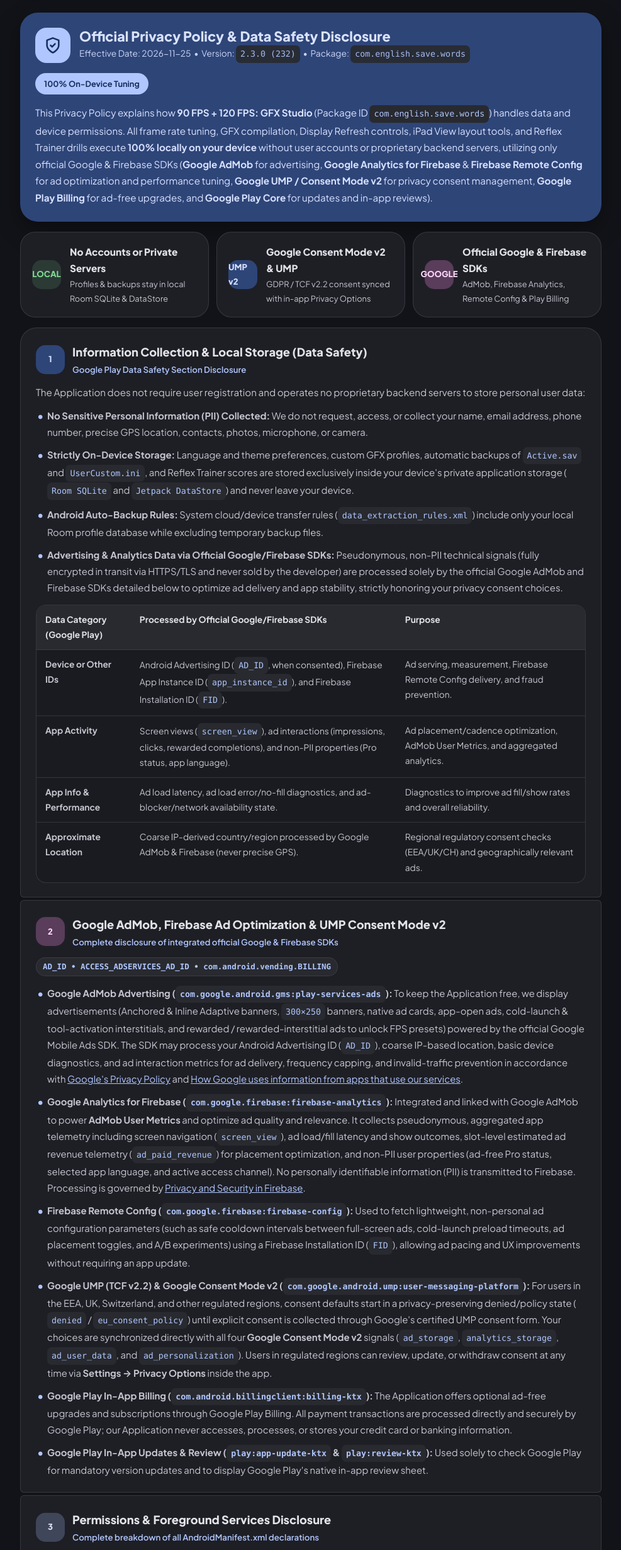
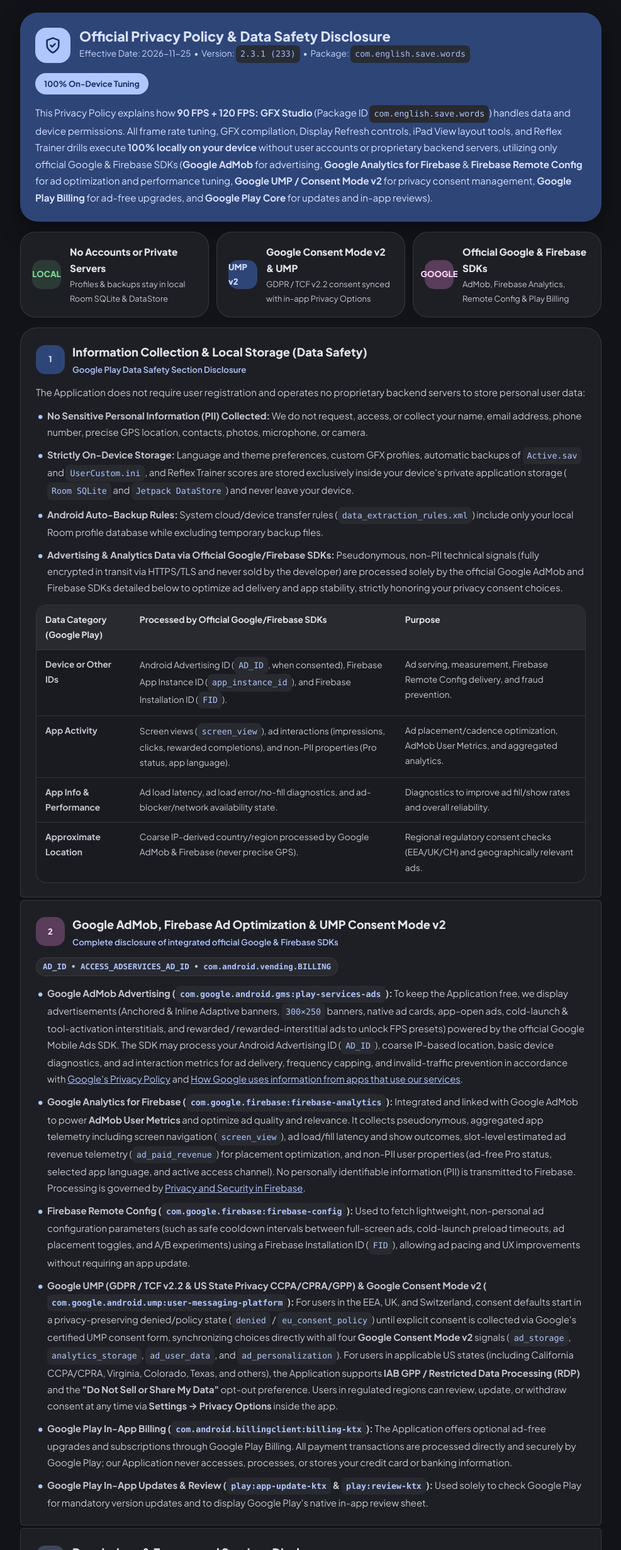
Before and after one commit to hussam8al/privacy-policy, a plain HTML site: page 90-fps-120-fps-gfx-booster-privacy-policy.html in a window 1280 px wide. Shown: the part 77-2538 px from the top of the page at 63% size, without its empty margins (146-1133 px from the left). Drawn offline with Linux system fonts and the light colour scheme.

Commit message:
Update 90-fps-120-fps-gfx-booster-privacy-policy.html

```diff
--- a/90-fps-120-fps-gfx-booster-privacy-policy.html
+++ b/90-fps-120-fps-gfx-booster-privacy-policy.html
@@ -498,10 +498,10 @@
               Official Privacy Policy &amp; Data Safety Disclosure
             </h1>
             <div class="lang-ar" style="font-size: 0.86rem; opacity: 0.92;">
-              تاريخ السريان: 2026-11-25 &nbsp;•&nbsp; الإصدار: <code>2.3.0 (232)</code> &nbsp;•&nbsp; الحزمة: <code>com.english.save.words</code>
+              تاريخ السريان: 2026-11-25 &nbsp;•&nbsp; الإصدار: <code>2.3.1 (233)</code> &nbsp;•&nbsp; الحزمة: <code>com.english.save.words</code>
             </div>
             <div class="lang-en" style="font-size: 0.86rem; opacity: 0.92;">
-              Effective Date: 2026-11-25 &nbsp;•&nbsp; Version: <code>2.3.0 (232)</code> &nbsp;•&nbsp; Package: <code>com.english.save.words</code>
+              Effective Date: 2026-11-25 &nbsp;•&nbsp; Version: <code>2.3.1 (233)</code> &nbsp;•&nbsp; Package: <code>com.english.save.words</code>
             </div>
           </div>
         </div>
@@ -683,8 +683,8 @@
               يُستخدم لجلب إعدادات خفيفة غير شخصية لتحسين وتيرة الإعلانات وتجربة المستخدم (مثل الفاصل الزمني الآمن بين الإعلانات بملء الشاشة، ومهلة التحميل المسبق عند التشغيل، وتفعيل أو تعطيل مواضع إعلانية محددة وإجراء اختبارات A/B) باستخدام معرّف التثبيت (<code>FID</code>) دون الحاجة لتحديث التطبيق في كل مرة.
             </li>
             <li>
-              <strong>منصة موافقة المستخدمين Google UMP (TCF v2.2) وGoogle Consent Mode v2 (<code>com.google.android.ump:user-messaging-platform</code>):</strong>
-              للمستخدمين داخل المنطقة الاقتصادية الأوروبية (EEA) والمملكة المتحدة وسويسرا والمناطق الخاضعة للوائح مماثلة، يتم ضبط إشارات الموافقة افتراضياً على الرفض (<code>denied</code> / <code>eu_consent_policy</code>) قبل طلب موافقتك الصريحة عبر نموذج Google UMP المعتمد. تتم مزامنة اختياراتك تلقائياً مع إشارات <strong>Google Consent Mode v2</strong> الأربعة (<code>ad_storage</code> و<code>analytics_storage</code> و<code>ad_user_data</code> و<code>ad_personalization</code>). يمكنك مراجعة خيارات الموافقة أو تعديلها أو سحبها في أي وقت من داخل التطبيق عبر <strong>الإعدادات &larr; خيارات الخصوصية (Privacy Options)</strong>.
+              <strong>منصة موافقة المستخدمين Google UMP (GDPR / TCF v2.2 ولوائح الولايات الأمريكية CCPA/CPRA/GPP) وGoogle Consent Mode v2 (<code>com.google.android.ump:user-messaging-platform</code>):</strong>
+              للمستخدمين داخل المنطقة الاقتصادية الأوروبية (EEA) والمملكة المتحدة وسويسرا، يتم ضبط إشارات الموافقة افتراضياً على الرفض (<code>denied</code> / <code>eu_consent_policy</code>) قبل طلب موافقتك الصريحة عبر نموذج Google UMP المعتمد، وتتم مزامنة اختياراتك تلقائياً مع إشارات <strong>Google Consent Mode v2</strong> الأربعة (<code>ad_storage</code> و<code>analytics_storage</code> و<code>ad_user_data</code> و<code>ad_personalization</code>). أما لمستخدمي الولايات الأمريكية المشمولة بقوانين الخصوصية (مثل كاليفورنيا CCPA/CPRA وفرجينيا وكولورادو وتكساس وغيرها)، فيدعم التطبيق إشارات <strong>IAB GPP / Restricted Data Processing (RDP)</strong> وخيار <strong>"عدم بيع أو مشاركة بياناتي" (Do Not Sell or Share My Data)</strong>. يمكنك مراجعة خيارات الموافقة أو تعديلها أو سحبها في أي وقت من داخل التطبيق عبر <strong>الإعدادات &larr; خيارات الخصوصية (Privacy Options)</strong>.
             </li>
             <li>
               <strong>المشتريات والاشتراكات عبر Google Play Billing (<code>com.android.billingclient:billing-ktx</code>):</strong>
@@ -720,8 +720,8 @@
               Used to fetch lightweight, non-personal ad configuration parameters (such as safe cooldown intervals between full-screen ads, cold-launch preload timeouts, ad placement toggles, and A/B experiments) using a Firebase Installation ID (<code>FID</code>), allowing ad pacing and UX improvements without requiring an app update.
             </li>
             <li>
-              <strong>Google UMP (TCF v2.2) &amp; Google Consent Mode v2 (<code>com.google.android.ump:user-messaging-platform</code>):</strong>
-              For users in the EEA, UK, Switzerland, and other regulated regions, consent defaults start in a privacy-preserving denied/policy state (<code>denied</code> / <code>eu_consent_policy</code>) until explicit consent is collected through Google's certified UMP consent form. Your choices are synchronized directly with all four <strong>Google Consent Mode v2</strong> signals (<code>ad_storage</code>, <code>analytics_storage</code>, <code>ad_user_data</code>, and <code>ad_personalization</code>). Users in regulated regions can review, update, or withdraw consent at any time via <strong>Settings &rarr; Privacy Options</strong> inside the app.
+              <strong>Google UMP (GDPR / TCF v2.2 &amp; US State Privacy CCPA/CPRA/GPP) &amp; Google Consent Mode v2 (<code>com.google.android.ump:user-messaging-platform</code>):</strong>
+              For users in the EEA, UK, and Switzerland, consent defaults start in a privacy-preserving denied/policy state (<code>denied</code> / <code>eu_consent_policy</code>) until explicit consent is collected via Google's certified UMP consent form, synchronizing choices directly with all four <strong>Google Consent Mode v2</strong> signals (<code>ad_storage</code>, <code>analytics_storage</code>, <code>ad_user_data</code>, and <code>ad_personalization</code>). For users in applicable US states (including California CCPA/CPRA, Virginia, Colorado, Texas, and others), the Application supports <strong>IAB GPP / Restricted Data Processing (RDP)</strong> and the <strong>"Do Not Sell or Share My Data"</strong> opt-out preference. Users in regulated regions can review, update, or withdraw consent at any time via <strong>Settings &rarr; Privacy Options</strong> inside the app.
             </li>
             <li>
               <strong>Google Play In-App Billing (<code>com.android.billingclient:billing-ktx</code>):</strong>
@@ -845,7 +845,7 @@
           </div>
           <ul>
             <li><strong>حذف البيانات وإعادة ضبط التحليلات فوراً:</strong> يمكنك مسح جميع التفضيلات وملفات GFX المحفوظة والنسخ الاحتياطية فوراً من داخل التطبيق عبر زر <strong>"إعادة ضبط الإعدادات" (Reset App Settings)</strong> في تبويب الإعدادات (وهو ما يعيد أيضاً ضبط بيانات Firebase Analytics المحلية ومعرّف مثيل التطبيق عبر <code>resetAnalyticsData()</code>)، أو عبر مسح بيانات التطبيق من إعدادات أندرويد أو إلغاء تثبيت التطبيق.</li>
-            <li><strong>التحكم في الإعلانات المخصصة والموافقة:</strong> يمكنك تعديل أو سحب موافقة الإعلانات والتحليلات في أي وقت عبر <strong>الإعدادات &larr; خيارات الخصوصية (Privacy Options)</strong> في المناطق الخاضعة لـ GDPR/EEA/UK/CH، كما يمكنك إعادة تعيين معرّف الإعلانات (<code>AD_ID</code>) أو حذفه من إعدادات أندرويد (الإعدادات &larr; Google &larr; الإعلانات).</li>
+            <li><strong>التحكم في الإعلانات المخصصة والموافقة:</strong> يمكنك تعديل أو سحب موافقة الإعلانات والتحليلات (أو تفعيل خيار عدم بيع/مشاركة البيانات في الولايات الأمريكية) في أي وقت عبر <strong>الإعدادات &larr; خيارات الخصوصية (Privacy Options)</strong> في المناطق الخاضعة لـ GDPR/EEA/UK/CH ولوائح الولايات الأمريكية (CCPA/CPRA)، كما يمكنك إعادة تعيين معرّف الإعلانات (<code>AD_ID</code>) أو حذفه من إعدادات أندرويد (الإعدادات &larr; Google &larr; الإعلانات).</li>
             <li><strong>الاحتفاظ بالبيانات:</strong> تبقى البيانات المحلية على جهازك فقط حتى تقوم بمسحها أو حذف التطبيق، بينما تخضع البيانات التحليلية المجمّعة وغير الشخصية لسياسات الاحتفاظ القياسية في Google Analytics وFirebase.</li>
             <li><strong>خصوصية الأطفال (COPPA):</strong> التطبيق غير موجّه للأطفال دون سن 13 عاماً، وتم ضبط طلبات إعلانات AdMob على عدم التوجيه للأطفال أو القاصرين (<code>TAG_FOR_CHILD_DIRECTED_TREATMENT_FALSE</code> و<code>TAG_FOR_UNDER_AGE_OF_CONSENT_FALSE</code>).</li>
             <li><strong>إخلاء المسؤولية القانوني:</strong> تطبيق <strong>90 FPS + 120 FPS: GFX Studio</strong> هو أداة مستقلة لضبط العرض والرسوميات والتدريب على التصويب، وهو غير تابع أو معتمد أو مدعوم رسمياً من Krafton, Inc. أو Tencent Games أو Level Infinite أو PUBG Corporation أو Shizuku. جميع العلامات التجارية تعود لمالكيها الأصليين.</li>
@@ -863,7 +863,7 @@
           </div>
           <ul>
             <li><strong>Instant Data Deletion &amp; Analytics Reset:</strong> You can permanently wipe all local preferences, saved GFX profiles, and backups at any time by tapping <strong>"Reset App Settings"</strong> in the Settings tab (which also resets on-device Firebase Analytics state and App Instance ID via <code>resetAnalyticsData()</code>), clearing app storage in Android Settings, or uninstalling the Application.</li>
-            <li><strong>Managing Consent &amp; Ad Personalization:</strong> Users in GDPR/EEA/UK/CH regions can review, customize, or withdraw ad and analytics consent at any time via <strong>Settings &rarr; Privacy Options</strong>. All Android users can also reset or delete their Advertising ID (<code>AD_ID</code>) in Android Settings (Settings &rarr; Google &rarr; Ads).</li>
+            <li><strong>Managing Consent &amp; Ad Personalization:</strong> Users in GDPR/EEA/UK/CH regions and applicable US states (CCPA/CPRA) can review, customize, withdraw consent, or opt out of data sharing ("Do Not Sell or Share My Data") at any time via <strong>Settings &rarr; Privacy Options</strong>. All Android users can also reset or delete their Advertising ID (<code>AD_ID</code>) in Android Settings (Settings &rarr; Google &rarr; Ads).</li>
             <li><strong>Data Retention:</strong> On-device profiles and backups remain strictly on your device until reset or uninstalled. Aggregated, pseudonymous analytics telemetry is retained only in accordance with standard Google Analytics &amp; Firebase retention policies.</li>
             <li><strong>Children's Privacy (COPPA):</strong> The Application is not directed to children under 13, and AdMob requests are configured with <code>TAG_FOR_CHILD_DIRECTED_TREATMENT_FALSE</code> and <code>TAG_FOR_UNDER_AGE_OF_CONSENT_FALSE</code>.</li>
             <li><strong>Independent Utility Disclaimer:</strong> <strong>90 FPS + 120 FPS: GFX Studio</strong> is an independent display, configuration, and aim-training utility and is not affiliated with, endorsed by, or sponsored by Krafton, Inc., Tencent Games, Level Infinite, PUBG Corporation, or Shizuku. All trademarks belong to their respective owners.</li>
```
